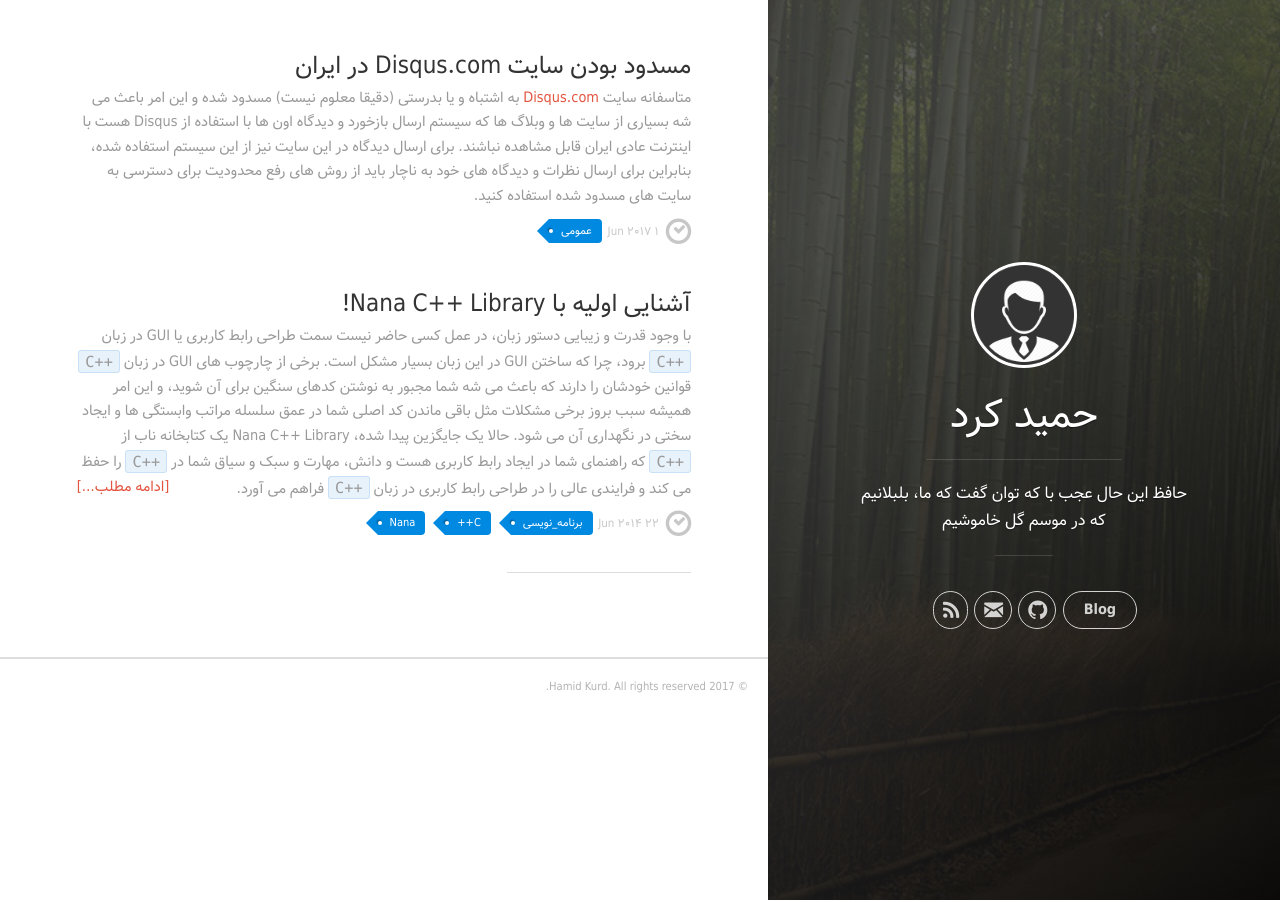
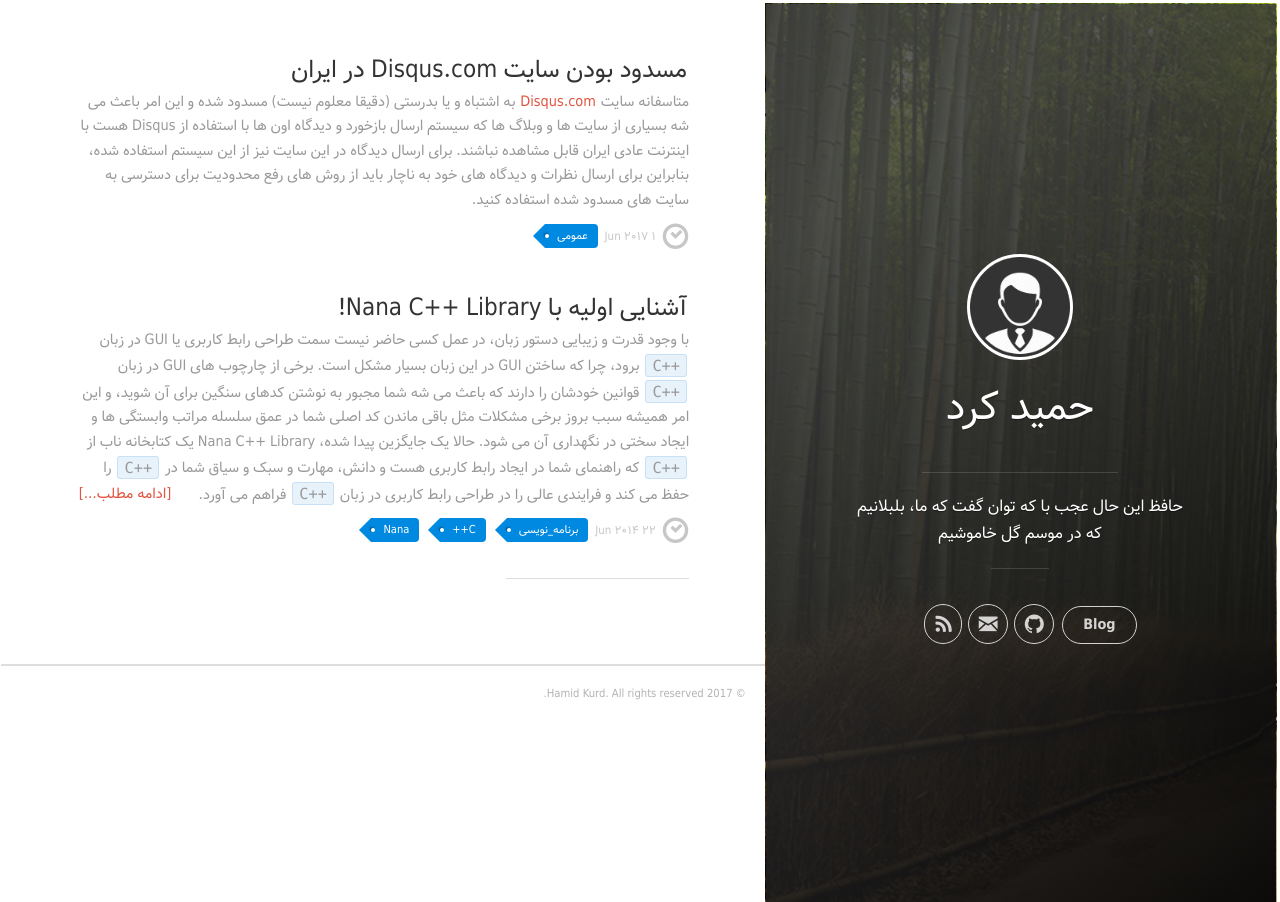
Before and after one commit to mer30hamid/mer30hamid.github.io, a Jekyll site: the page built from index.html, in a window 1280 px wide. Built offline with Jekyll 4.4.1, drawn with Linux system fonts in a browser that asks for light colours; nearby versions of some CDN libraries; the list of posts is cut into pages by our own code.

Commit message:
mobile view corrections

```diff
--- a/_includes/head.html
+++ b/_includes/head.html
@@ -40,7 +40,7 @@
   <meta name="msapplication-TileImage" content="{{ "images/favicons/mstile-144x144.png" | prepend: site.baseurl }}">
   <meta name="theme-color" content="#ffffff">
 
-  <link rel="stylesheet" href="{{ "css/main.css?v1.4" | prepend: site.baseurl }}">
+  <link rel="stylesheet" href="{{ "css/main.css?v1.6" | prepend: site.baseurl }}">
   <link rel="canonical" href="{{ page.url | replace:'index.html','' | prepend: site.baseurl | prepend: site.url }}">
   <link rel="alternate" type="application/rss+xml" title="{{ site.title }}" href="{{ site.baseurl }}feed.xml">
 </head>
--- a/css/main.css
+++ b/css/main.css
@@ -1,4 +1,4 @@
-@import url(uno.css?v1.4);
+@import url(uno.css?v1.6);
 @import url(monokai.css);
 
 /* Modifications */
--- a/css/uno.css
+++ b/css/uno.css
@@ -31,7 +31,7 @@
 @import url(animate.css);
 html, body, div, span, applet, object, iframe, h1, h2, h3, h4, h5, h6, p, blockquote, pre, a, abbr, acronym, address, big, cite, code, del, dfn, em, img, ins, kbd, q, s, samp, small, strike, strong, sub, sup, tt, var, b, u, i, center, dl, dt, dd, ol, ul, li, fieldset, form, label, legend, table, caption, tbody, tfoot, thead, tr, th, td, article, aside, canvas, details, embed, figure, figcaption, footer, header, hgroup, menu, nav, output, ruby, section, summary, time, mark, audio, video {
 	direction:rtl;
-	margin: 0;
+	margin: 1px;
 	padding: 0;
 	border: 0;
 	font-size: 100%;
@@ -1176,11 +1176,10 @@
 
 .post-meta {
 	display: block;
-	margin: 0 0 1.6em 0;
+	margin: 0 0 0.6em 0;
 	font-size: .9em;
 	color: #c7c7c7;
-	height: 26px;
-	padding-bottom: 1.6em;}
+	height: 26px;}
 
 .post-meta__date {
 	float: right;
@@ -1481,6 +1480,11 @@
 		margin: 0 0 2.2em 0; }
 		.post-list li:last-child hr {
 			display: none; }
+
+.post-title{
+	display:block;
+	clear:both;
+}
 
 .post-list__post-title {
 	margin-top: 0;
```
